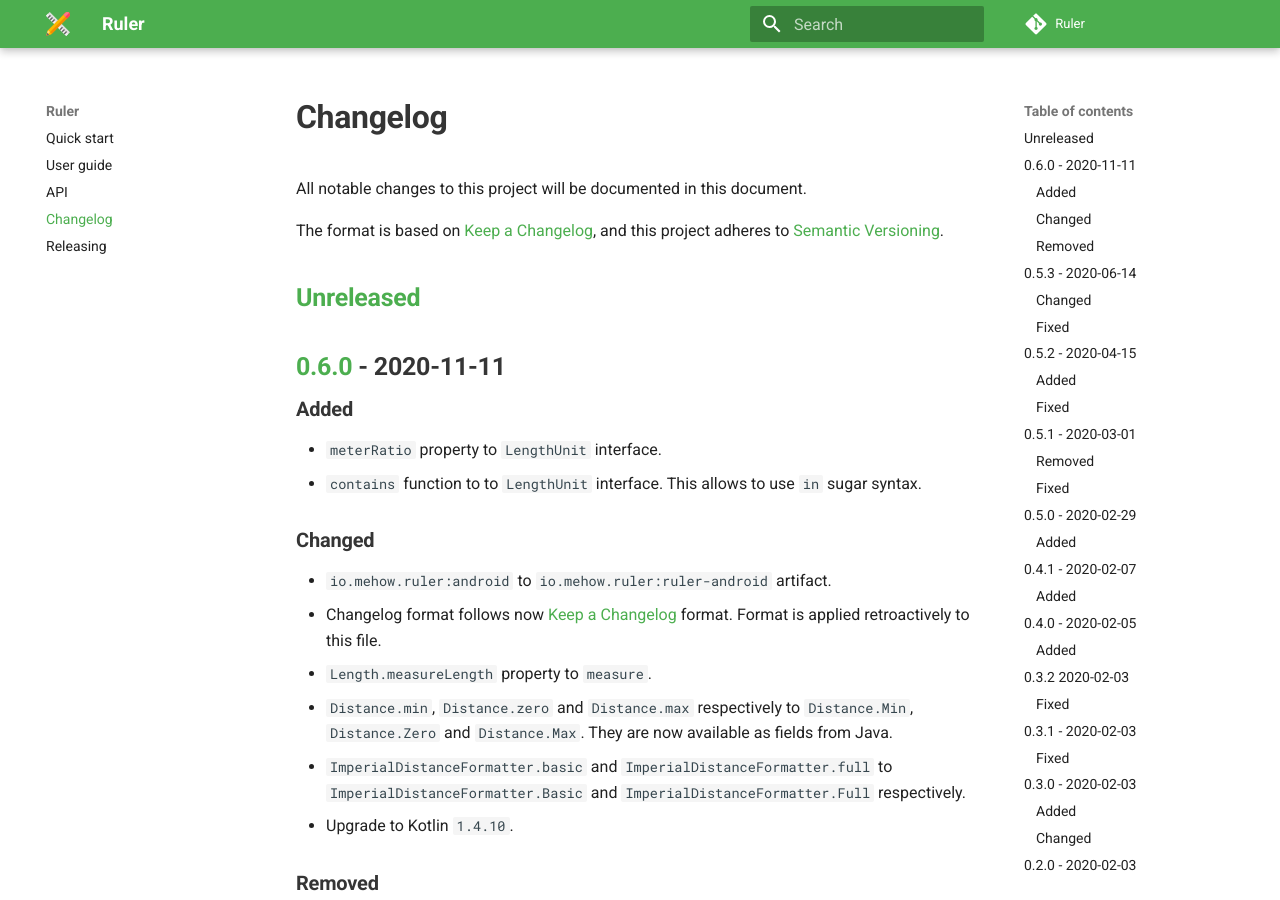
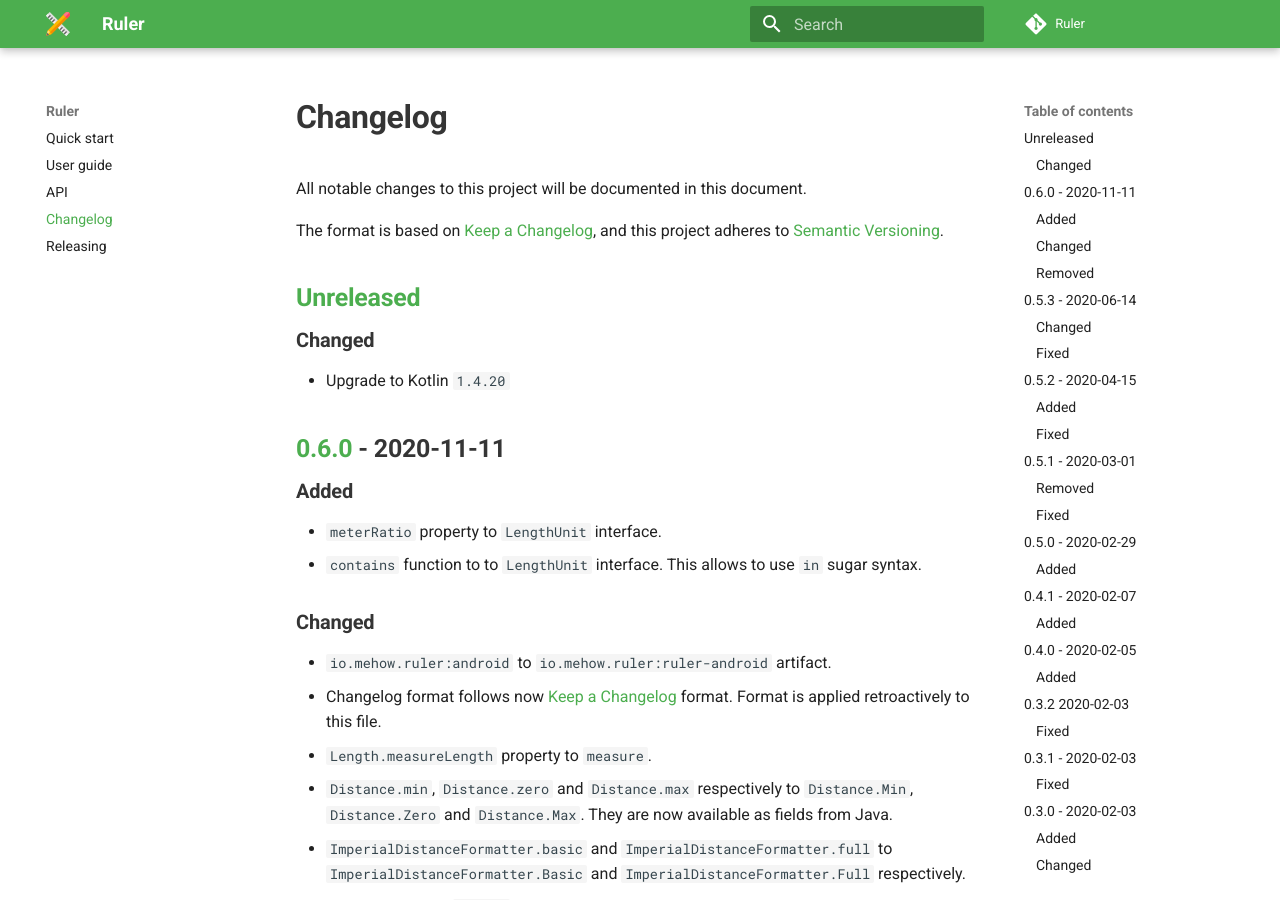
Before and after one commit to MiSikora/ruler, an MkDocs documentation site: the page built from docs/changelog.md, in a window 1280 px wide and 900 px high. Built offline with MkDocs 1.6.1 and Material for MkDocs 9.7.7, drawn with Linux system fonts in a browser that asks for light colours; comment, search, counter and statistics services are not loaded.

Commit message:
Update changelog.md

```diff
--- a/docs/changelog.md
+++ b/docs/changelog.md
@@ -5,6 +5,9 @@ The format is based on [Keep a Changelog](https://keepachangelog.com/en/1.0.0/),
 and this project adheres to [Semantic Versioning](https://semver.org/spec/v2.0.0.html).
 
 ## [Unreleased]
+
+### Changed
+- Upgrade to Kotlin `1.4.20`
 
 ## [0.6.0] - 2020-11-11
 
```
